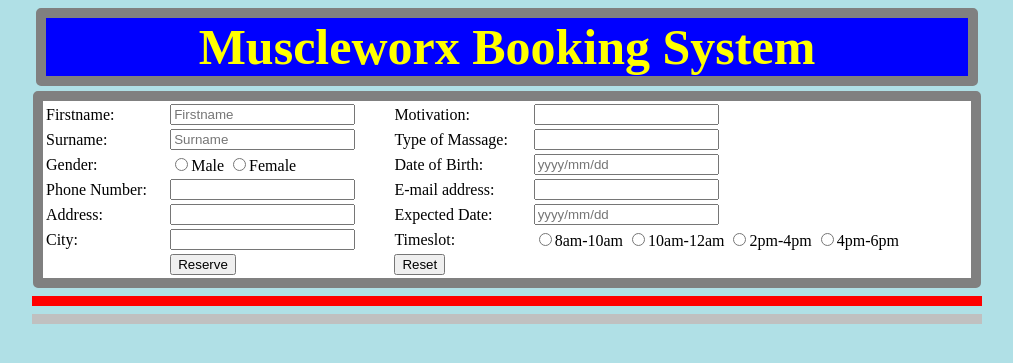
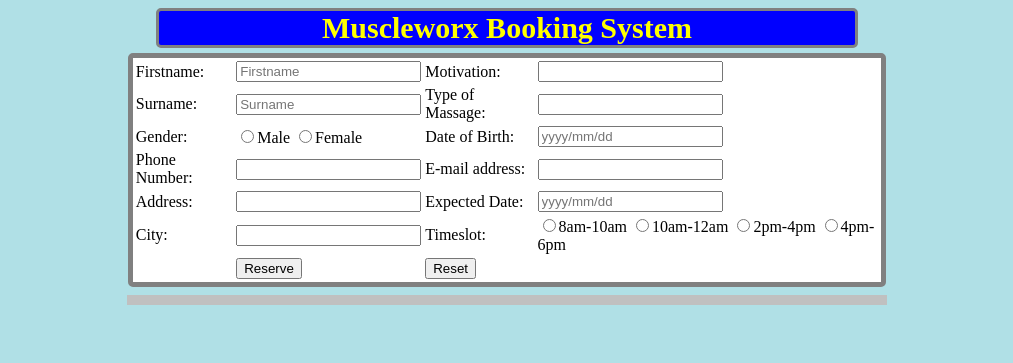
Before and after one commit to bill173/comp606A1P3, a PHP site: page /Regform.php in a window 1280 px wide. Shown: the top 363 px of the page, without its empty margins (133-1146 px from the left). Run offline with PHP 8.4, Linux system fonts and the light colour scheme.

Commit message:
modify some css

```diff
--- a/Regform.php
+++ b/Regform.php
@@ -5,19 +5,19 @@
 <style type="text/css">
 .style1{
     border-width:0;
-    border:solid gray 10px;
-    width:73%;
+    border:solid gray 3px;
+    width:55%;
     border-radius:5px;
     margin:5px auto;
     background:blue;
     color:yellow;
     text-align:centre;
-    font-size:50px;
+    font-size:30px;
 }
 .style2{
     border-width:0;
-    border:solid gray 10px;
-    width:75%;
+    border:solid gray 5px;
+    width:60%;
     border-radius:5px;
     margin:5px auto;
     background:white;
@@ -89,8 +89,8 @@ body {background-color: powderblue;}/*set the background color*/
 </table>
 </form>
 
-<hr size = 10 color = red width = 75%>
-<hr size = 10 color = silver width = 75%>
+
+<hr size = 10 color = silver width = 60%>
 
 
 
```
